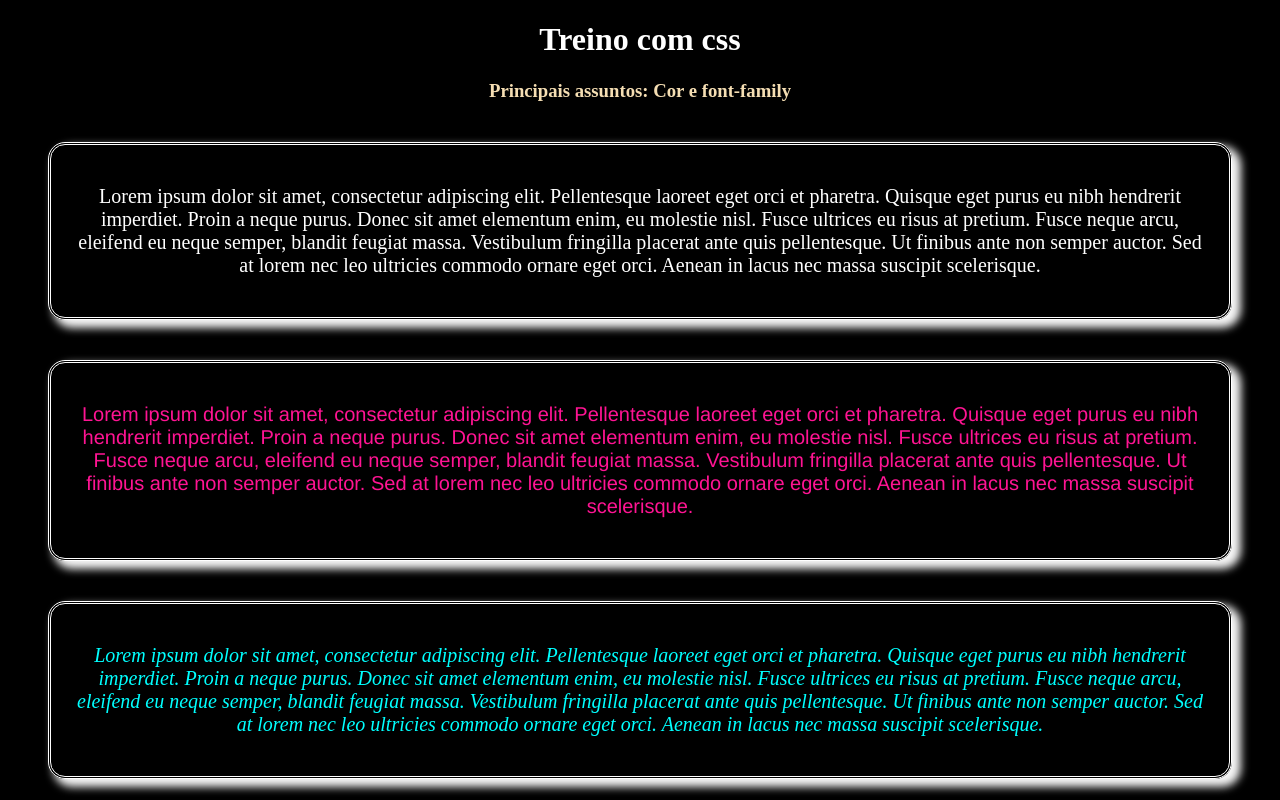
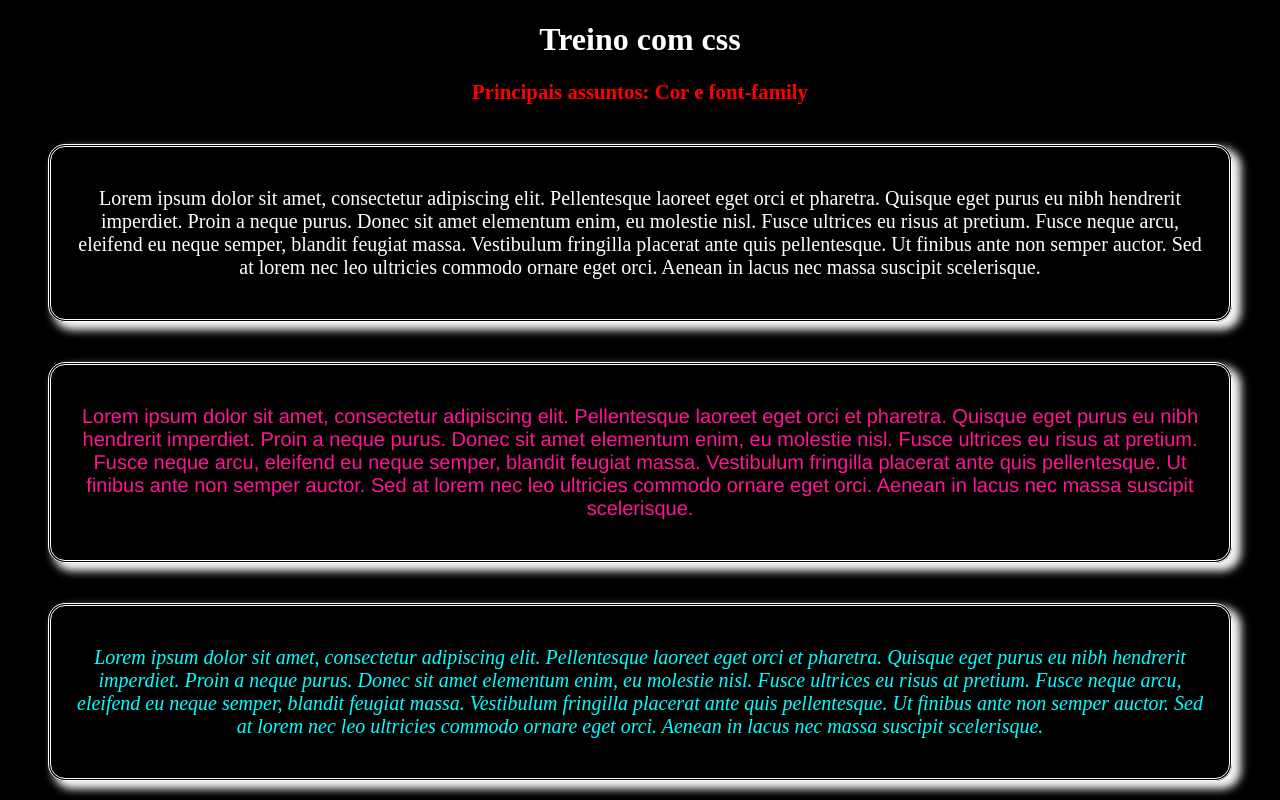
Before and after one commit to rafaelcardosodesouza/treino_css, a plain HTML site: page tamanho-formatação.html in a window 1280 px wide. In both pictures the pointer is over the element "Principais assuntos: Cor e font-family". Shown: the top 800 px of the page. Drawn offline with Linux system fonts and the light colour scheme.

Commit message:
Update tamanho-formatação.html

```diff
--- a/tamanho-formatação.html
+++ b/tamanho-formatação.html
@@ -6,9 +6,6 @@
     <meta name="viewport" content="width=device-width, initial-scale=1.0">
     <title>tamanho</title>
 <style>
-    div{
-        font-size: 20px;
-    }
     .filho{
         font-size: 1em;
     }
@@ -54,6 +51,8 @@
         border: 3px double white;
         border-radius: 17px;
         box-shadow: 7px 6px 8px 2px whitesmoke;
+        font-size: 20px;
+
     }
     h1{
         text-align: center;
@@ -63,6 +62,11 @@
     h3{
         text-align: center;
         color: wheat;
+    }
+    h3:hover{
+        color: red;
+        font-size: 130%;
+
     }
 </style>
 
```
